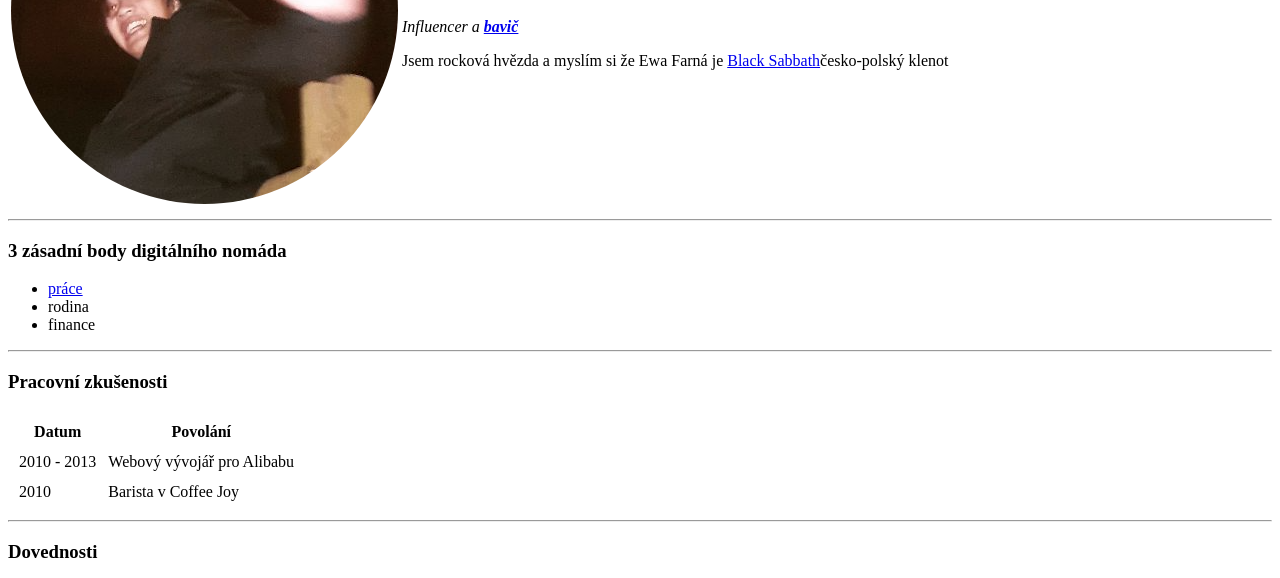
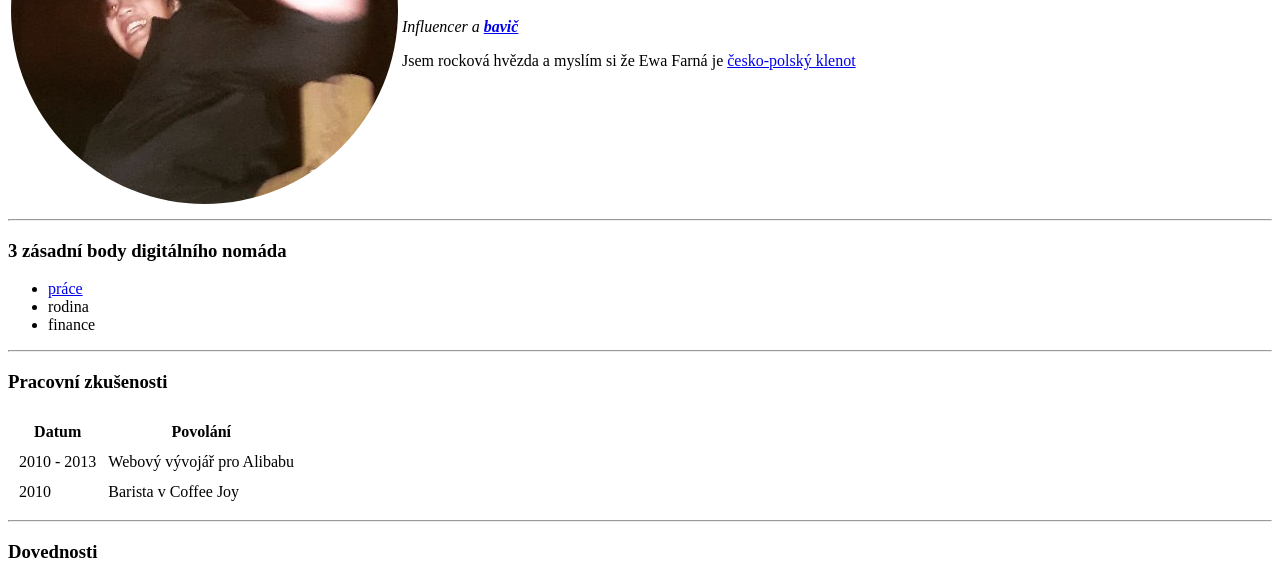
Before and after one commit to narttiv/CV, a plain HTML site: page index.html in a window 1280 px wide. Shown: the part 194-772 px from the top of the page. Drawn offline with Linux system fonts and the light colour scheme.

Commit message:
Update index.html

```diff
--- a/index.html
+++ b/index.html
@@ -11,7 +11,7 @@
         <td><img src="images/vitek1.png" alt="profilová fotka Vítka Caa"></td>
         <td><h1>Vítek Cao</h1>
         <p><em> Influencer a <strong><a href="https://www.divorcedgirlsmiling.com/what-women-are-attracted-to-a-guy-who-makes-us-laugh/">bavič</a></strong> </em></p>
-        <p> Jsem rocková hvězda a myslím si že Ewa Farná je <a href="https://www.youtube.com/watch?v=B0pibAWs4lo">Black Sabbath</a>česko-polský klenot</p></td>
+        <p> Jsem rocková hvězda a myslím si že Ewa Farná je <a href="https://www.youtube.com/watch?v=B0pibAWs4lo">česko-polský klenot</a></p></td>
       </tr>
     </table>
 
```
